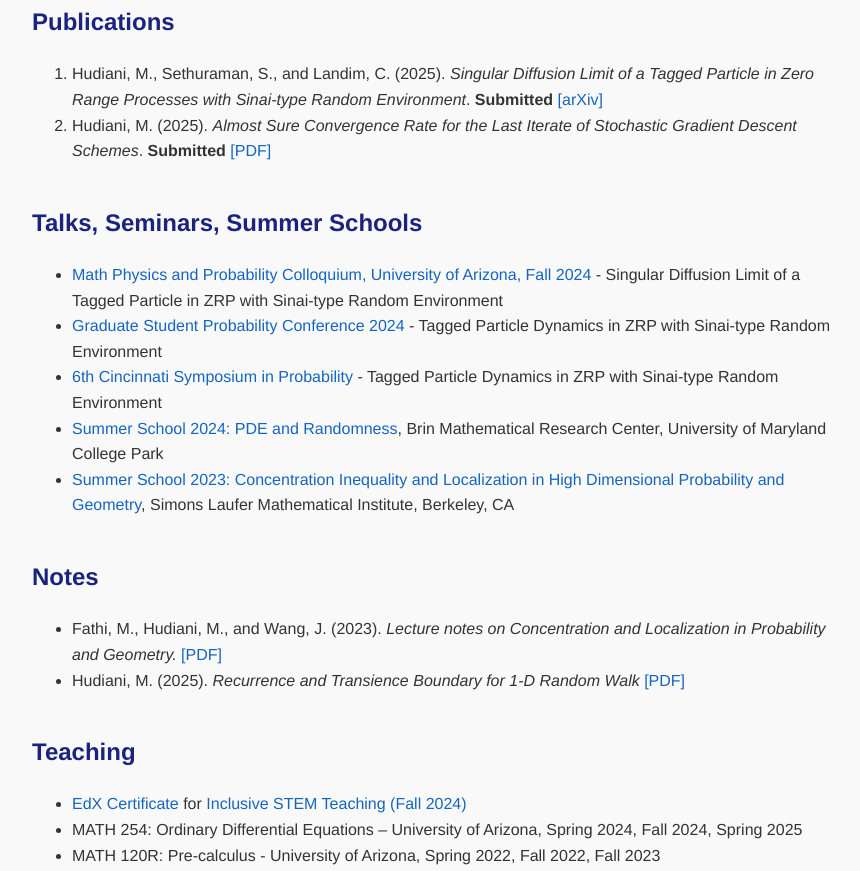
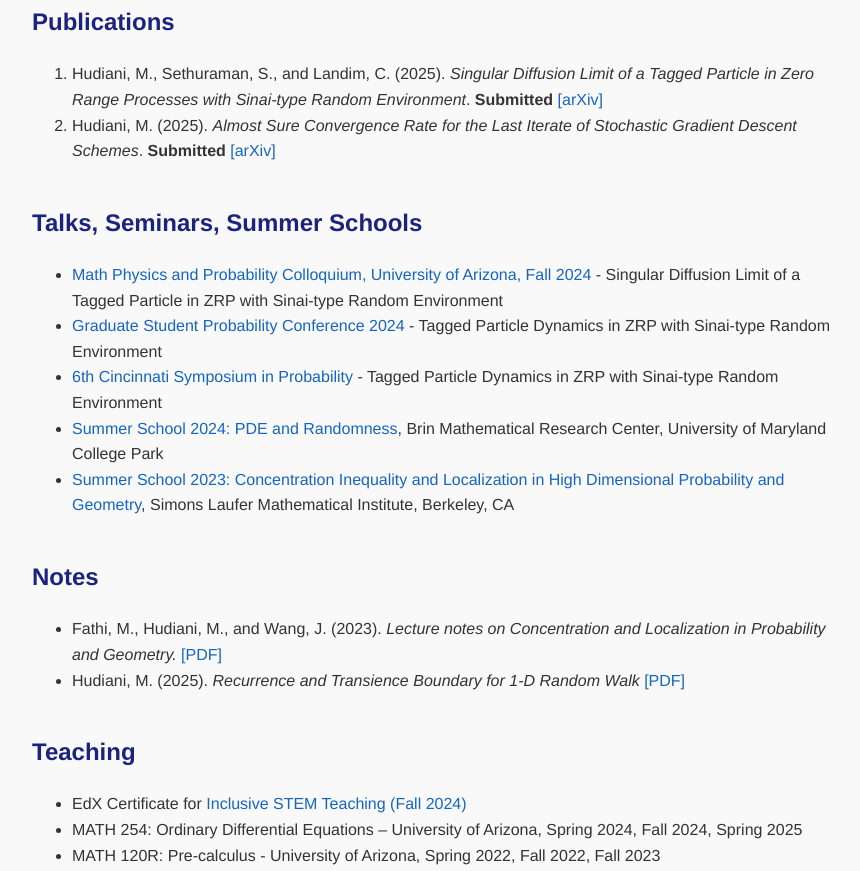
Before and after one commit to marcelh-0/marcelh-0.github.io, a plain HTML site: page index.html in a window 1280 px wide. Shown: the part 779-1650 px from the top of the page, without its empty margins (208-1068 px from the left). Drawn offline with Linux system fonts and the light colour scheme.

Commit message:
Updated arXiv link for SGD project.

```diff
--- a/index.html
+++ b/index.html
@@ -82,7 +82,7 @@
             <li>
                 Hudiani, M. (2025). <i>Almost Sure Convergence Rate for the Last Iterate of Stochastic Gradient Descent Schemes</i>.
                 <b>Submitted</b>
-                <a href="pdf/sgd.pdf">[PDF]</a>
+                <a href="https://arxiv.org/abs/2507.07281">[arXiv]</a>
             </li>
         </ol>
     </section>
@@ -113,7 +113,7 @@
     <section>
         <h2>Teaching</h2>
         <ul>
-            <li><a href="pdf/edX_cert.pdf">EdX Certificate</a> for <a href="https://ucatt.arizona.edu/events/inclusive-stem-teaching-project-mooc-optional-uarizona-learning-community">Inclusive STEM Teaching (Fall 2024)</a></li>
+            <li>EdX Certificate for <a href="https://ucatt.arizona.edu/events/inclusive-stem-teaching-project-mooc-optional-uarizona-learning-community">Inclusive STEM Teaching (Fall 2024)</a></li>
             <li>MATH 254: Ordinary Differential Equations – University of Arizona, Spring 2024, Fall 2024, Spring 2025</li>
             <li>MATH 120R: Pre-calculus - University of Arizona, Spring 2022, Fall 2022, Fall 2023</li>
         </ul>
```
